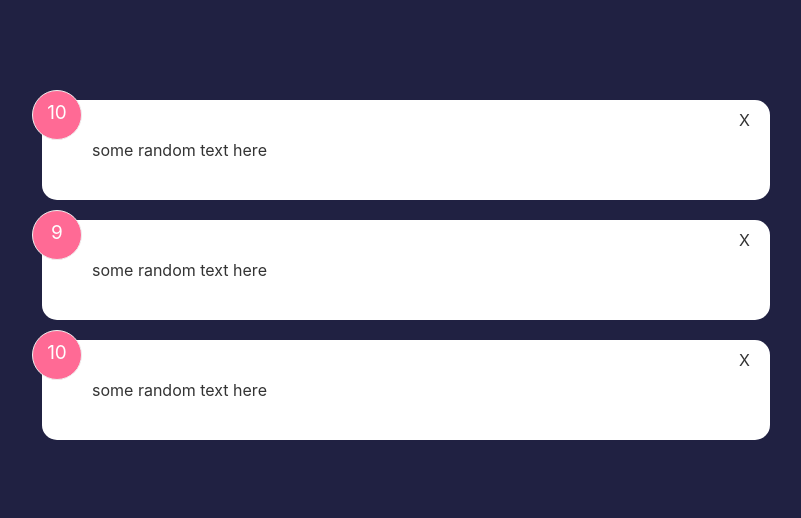
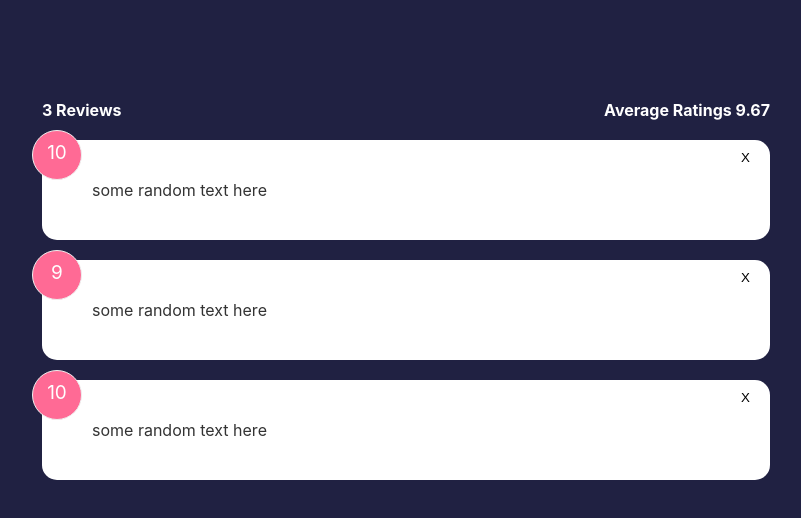
Before and after one commit to OfficialSiddharthBisht/svelte-learning, a Svelte app: page / in a window 1280 px wide. Shown: the top 518 px of the page, without its empty margins (234-1035 px from the left). Built offline with nearby package versions, Linux system fonts and the light colour scheme.

Commit message:
feat: total feedbacks and average rating

```diff
--- a/src/App.svelte
+++ b/src/App.svelte
@@ -1,6 +1,6 @@
 <script>
 	import FeedbackList from "./components/FeedbackList.svelte";
-
+	import FeedbackStat from "./components/FeedbackStat.svelte";
 	let feedback = [
 		{
 		id:1,
@@ -18,8 +18,16 @@
 		text: "some random text here",
 		},
 	]
+	$: count = feedback.length
+	$: average = (feedback.reduce((a,{rating})=>a+rating,0)/feedback.length).toFixed(2)
+
+	const delteFeedback = (e) =>{
+	const itemId =  e.detail;
+	feedback = feedback.filter((item)=> item.id !== itemId)
+	}
 </script>
 
 <main class="container">
-	<FeedbackList {feedback} />
+	<FeedbackStat {count} {average} />
+	<FeedbackList {feedback} on:delete-feedback={delteFeedback}/>
 </main>
--- a/src/components/FeedbackItem.svelte
+++ b/src/components/FeedbackItem.svelte
@@ -1,13 +1,20 @@
 <script>
+    import {createEventDispatcher} from 'svelte'
     import Card from "./Card.svelte";
     export let item;
+
+    const dispatch = createEventDispatcher();
+
+    const handleDelete = (itemId) =>{
+        dispatch('delete-feedback',itemId);
+    }
 </script>
 
 <Card>
     <div class="num-display">
         {item.rating}
     </div>
-    <div class="close">X</div>
+    <button class="close" on:click={()=> handleDelete(item.id)}>X</button>
     <p class="text-display">
         {item.text}
     </p>
@@ -33,5 +40,7 @@
         top: 10px;
         right: 20px;
         cursor: pointer;
+        background: none;
+        border: none;
     }
 </style>
--- a/src/components/FeedbackList.svelte
+++ b/src/components/FeedbackList.svelte
@@ -6,5 +6,5 @@
 </script>
 
 {#each feedback  as fb(fb.id)}
-    <FeedbackItem item={fb}  />
+    <FeedbackItem item={fb} on:delete-feedback />
 {/each}
--- /dev/null
+++ b/src/components/FeedbackStat.svelte
@@ -0,0 +1,18 @@
+<script>
+    export let count;
+    export let average;
+</script>
+
+<div class="feedback-stats">
+    <h4>{count} Reviews</h4>
+    <h4>Average Ratings {average}</h4>
+</div>
+
+
+<style>
+    .feedback-stats{
+        display: flex;
+        justify-content: space-between;
+        align-items: center;
+    }
+</style>
```
Also changed, not shown: 1 other file (tests, documents, lock files or other folders).
